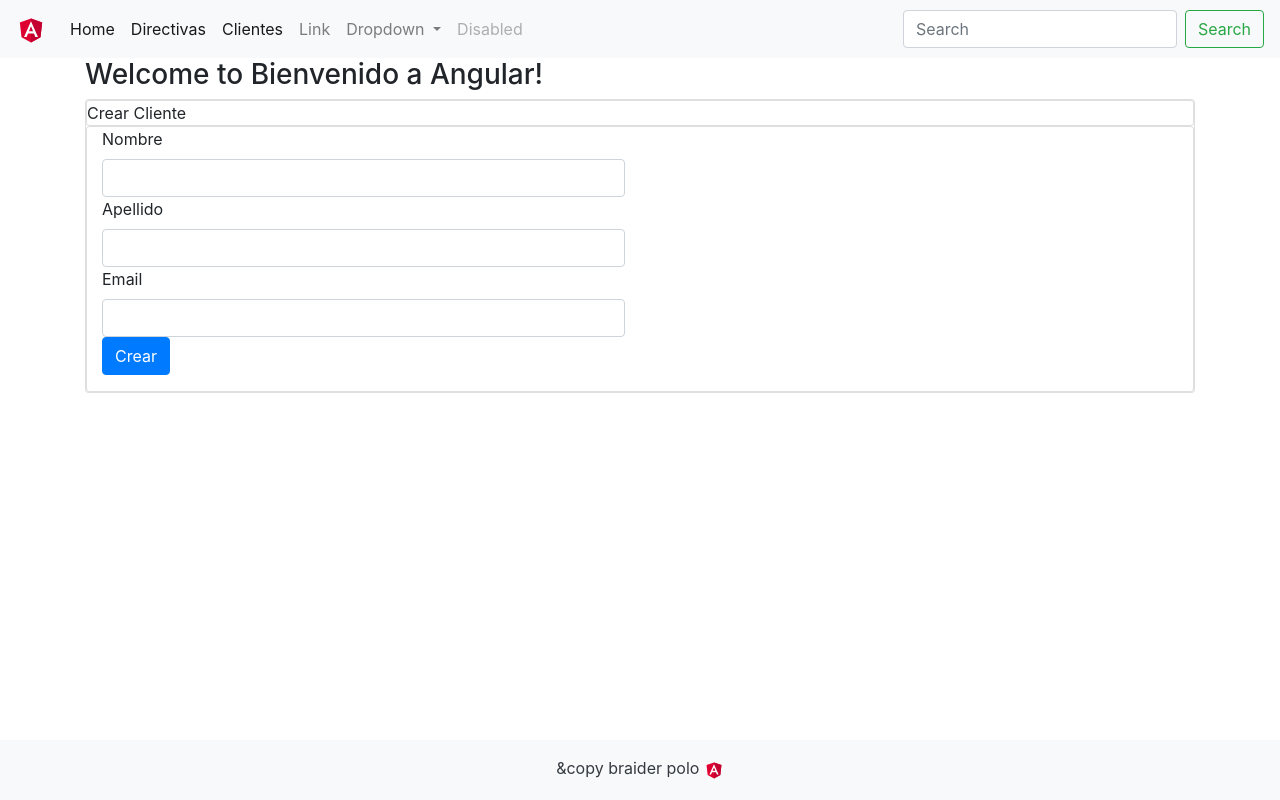
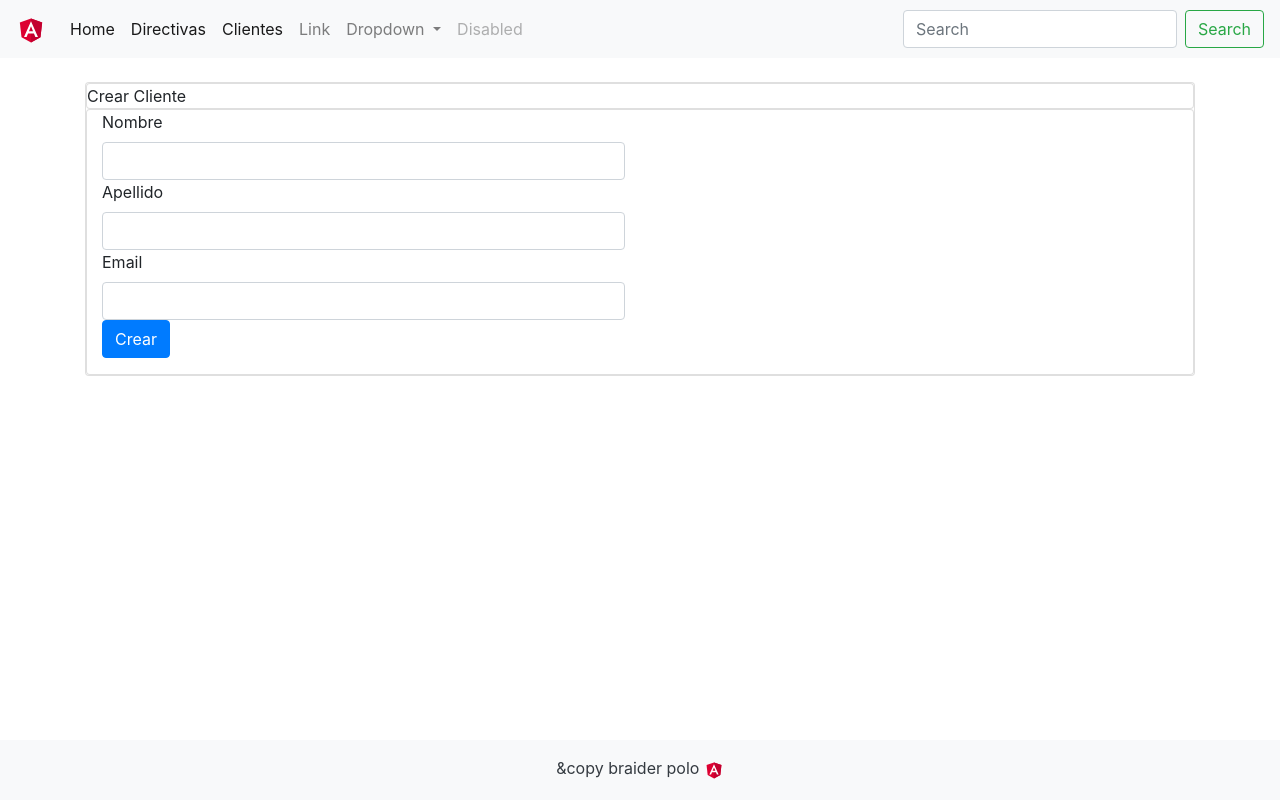
Before and after one commit to poga89/clientes-app, an Angular app: page /clientes/form in a window 1280 px wide. Built offline with nearby package versions, Linux system fonts and the light colour scheme.

Commit message:
Manejo de errores frontEnd

```diff
--- a/src/app/app.component.html
+++ b/src/app/app.component.html
@@ -1,12 +1,7 @@
 <!--The content below is only a placeholder and can be replaced.-->
 
 <app-header></app-header>
-<div class="container">
-
-
-<h3>
-    Welcome to {{ title }}!
-</h3>
+<div class="container my-4 pb-3">
 
 <router-outlet></router-outlet>
 
--- a/src/app/clientes/clientes.component.html
+++ b/src/app/clientes/clientes.component.html
@@ -6,8 +6,10 @@
 <div class="my-3 text-left">
   <button class="btn btn-rounded btn-primary" type="button" routerLink="/clientes/form"> Crear Cliente</button>
 </div>
-
-<table class="table table-bordered table-striped">
+<div class="alert alert-info" *ngIf="cli?.length==0">
+ <label>No hay Registro en la Base de datos! </label>
+</div>
+<table class="table table-bordered table-striped" *ngIf="cli?.length>0">
   <thead>
 <tr>
   <th>Id</th>
--- a/src/app/clientes/clientes.component.ts
+++ b/src/app/clientes/clientes.component.ts
@@ -33,8 +33,8 @@ export class ClientesComponent implements OnInit {
       text: `Seguro de Eliminar al cliente! ${cliente.nombre} ${cliente.apellido} ?`,
       icon: 'warning',
       showCancelButton: true,
-      confirmButtonColor: '#3085d6',
-      cancelButtonColor: '#d33',
+      confirmButtonColor: '#d33',
+      cancelButtonColor: '#3085d6',
       confirmButtonText: 'Si, Eliminar!'
     }).then((result) => {
       if (result.value) {
--- a/src/app/clientes/clientes.service.ts
+++ b/src/app/clientes/clientes.service.ts
@@ -1,8 +1,13 @@
+import { Router } from '@angular/router';
 import { CLIENT } from './clientes.json';
 import { Cliente } from './cliente';
 import { Injectable } from '@angular/core';
-import { Observable,of } from 'rxjs';
+import { Observable,of, throwError} from 'rxjs';
 import { HttpClient, HttpHeaders } from '@angular/common/http';
+import {map, catchError} from 'rxjs/operators';
+import Swal from 'sweetalert2';
+
+
 
 
 @Injectable({
@@ -13,7 +18,7 @@ export class ClientesService {
   private endpoint: string = 'http://localhost:8080/api/clientes';
   private httpHeaders = new HttpHeaders({'Content-Type': 'application/json'});
 
-  constructor(private http: HttpClient) { }
+  constructor(private http: HttpClient, private route: Router) { }
 
   getClientes(): Observable<Cliente[]> {
 
@@ -27,11 +32,18 @@ export class ClientesService {
     console.log(cliente);
     return this.http.post<Cliente>(this.endpoint, cliente, {headers: this.httpHeaders});
 
-  }
+  };
 
   getIdcliente(id): Observable<Cliente>{
-    return this.http.get<Cliente>(this.endpoint+"/"+id);
-  }
+    return this.http.get<Cliente>(this.endpoint+"/"+id).pipe(
+      catchError( e => { // Manejo de errores en angular
+        this.route.navigate(['/clientes']);
+         console.error(e);
+         Swal.fire('Error al editar cliente', e.error.mensaje, 'error');
+         return throwError(e);
+      })
+    )
+  };
 
   update (cliente: Cliente): Observable<Cliente>{
     return this.http.put<Cliente>(`${this.endpoint}/${cliente.id}`, cliente, {headers: this.httpHeaders})
--- a/src/styles.css
+++ b/src/styles.css
@@ -1 +1,8 @@
 /* You can add global styles to this file, and also import other style files */
+html{
+    position: relative;
+    min-height: 100%;   /* Altura del Footer */
+}
+body{
+    margin-bottom: 60px;
+}
```
